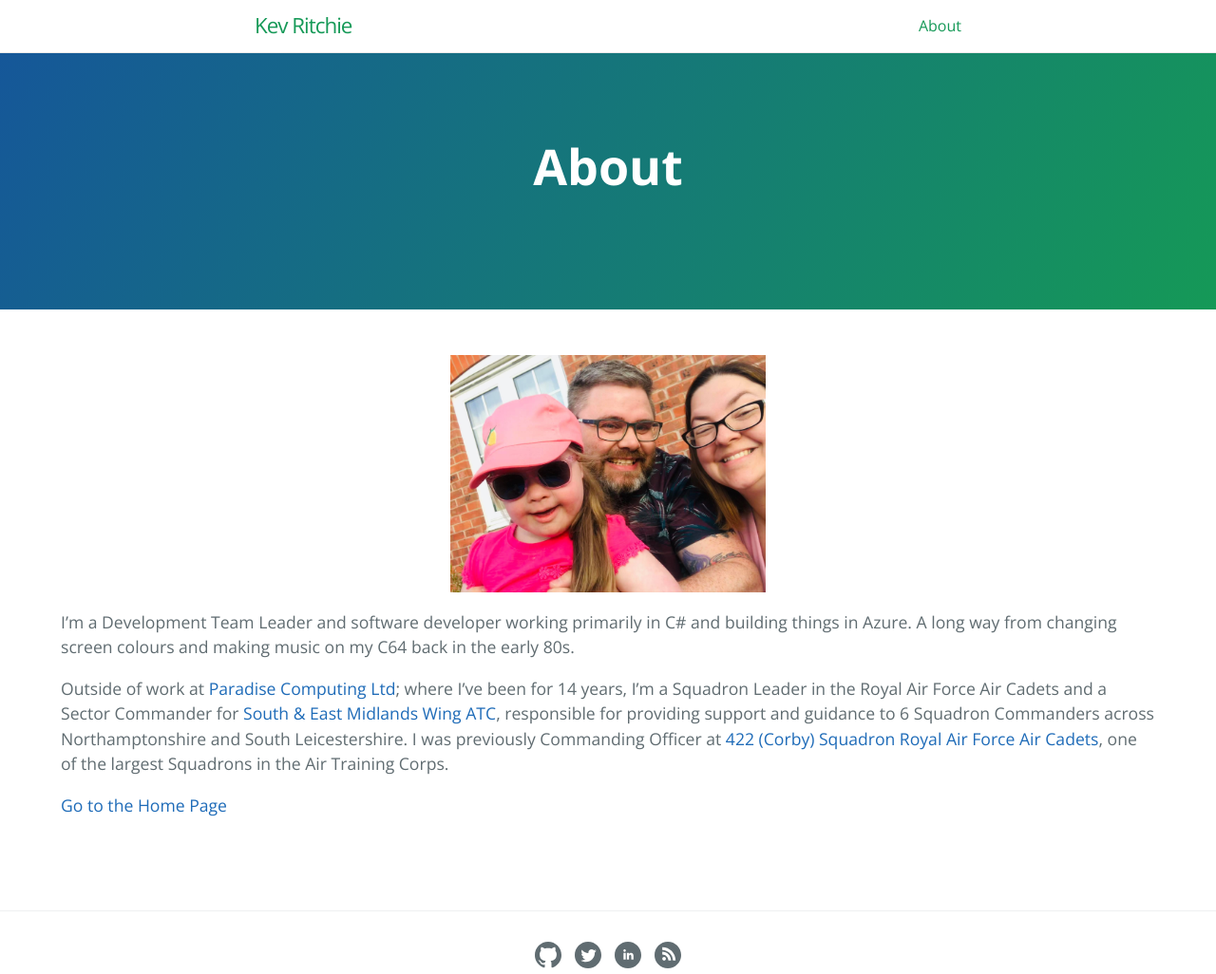
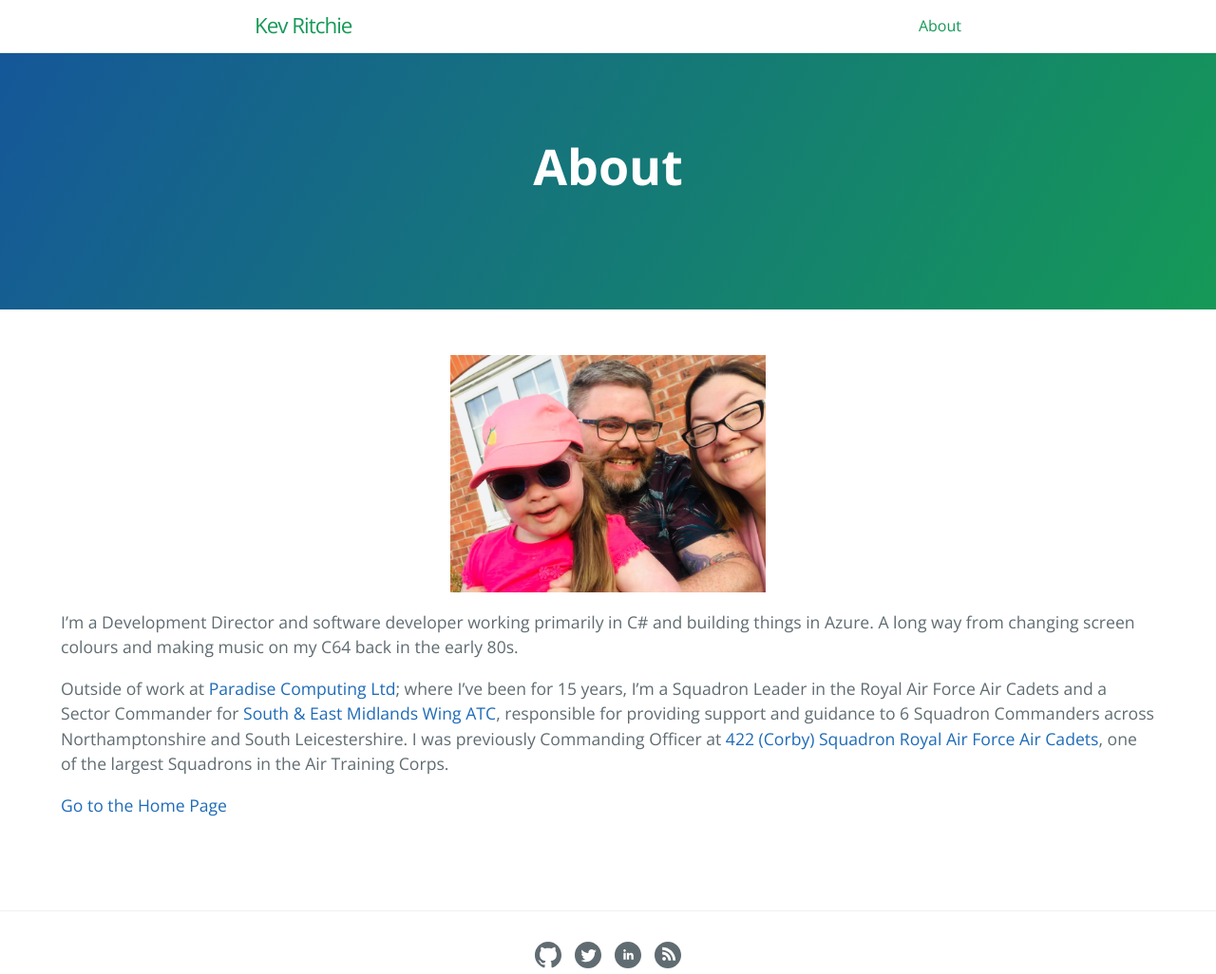
Before and after one commit to KevRitchie/KevRitchie.github.io, a Jekyll site: the page built from about.markdown, in a window 1280 px wide. Shown: the whole page at 95% size. Built offline with Jekyll 4.4.1, drawn with Linux system fonts in a browser that asks for light colours.

```diff
--- a/about.markdown
+++ b/about.markdown
@@ -10,8 +10,8 @@ order: 1
 <img src="/images/Family.jpg" alt="The clan and I" style="display: block; margin-left: auto; margin-right: auto;"
 width="auto" height="250px"/>
 
-I’m a Development Team Leader and software developer working primarily in C# and building things in Azure. A long way from changing screen colours and making music on my C64 back in the early 80s.
+I’m a Development Director and software developer working primarily in C# and building things in Azure. A long way from changing screen colours and making music on my C64 back in the early 80s.
 
-Outside of work at [Paradise Computing Ltd](https://www.paradisecomputing.co.uk/); where I've been for 14 years, I'm a Squadron Leader in the Royal Air Force Air Cadets and a Sector Commander for [South & East Midlands Wing ATC](https://semidsatc.org.uk/), responsible for providing support and guidance to 6 Squadron Commanders across Northamptonshire and South Leicestershire.  I was previously Commanding Officer at [422 (Corby) Squadron Royal Air Force Air Cadets](http://422corbyatc.co.uk/), one of the largest Squadrons in the Air Training Corps.
+Outside of work at [Paradise Computing Ltd](https://www.paradisecomputing.co.uk/); where I've been for 15 years, I'm a Squadron Leader in the Royal Air Force Air Cadets and a Sector Commander for [South & East Midlands Wing ATC](https://semidsatc.org.uk/), responsible for providing support and guidance to 6 Squadron Commanders across Northamptonshire and South Leicestershire.  I was previously Commanding Officer at [422 (Corby) Squadron Royal Air Force Air Cadets](http://422corbyatc.co.uk/), one of the largest Squadrons in the Air Training Corps.
 
 [Go to the Home Page]({{ '/' | absolute_url }})
```
Also changed, not shown: _posts/2021-04-07-aspnetcore-environment-variable.markdown (added, +49 -0 lines).
